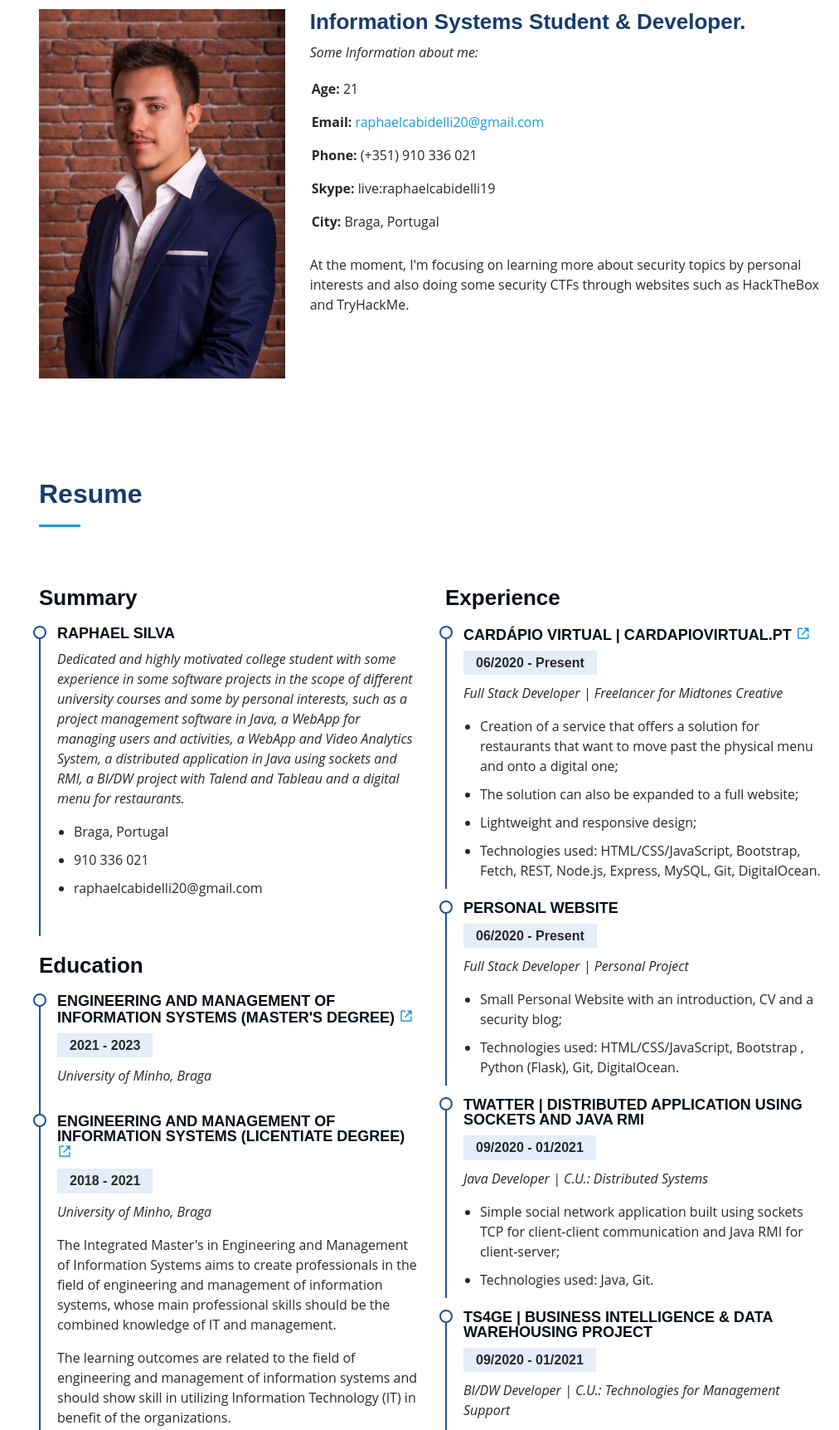
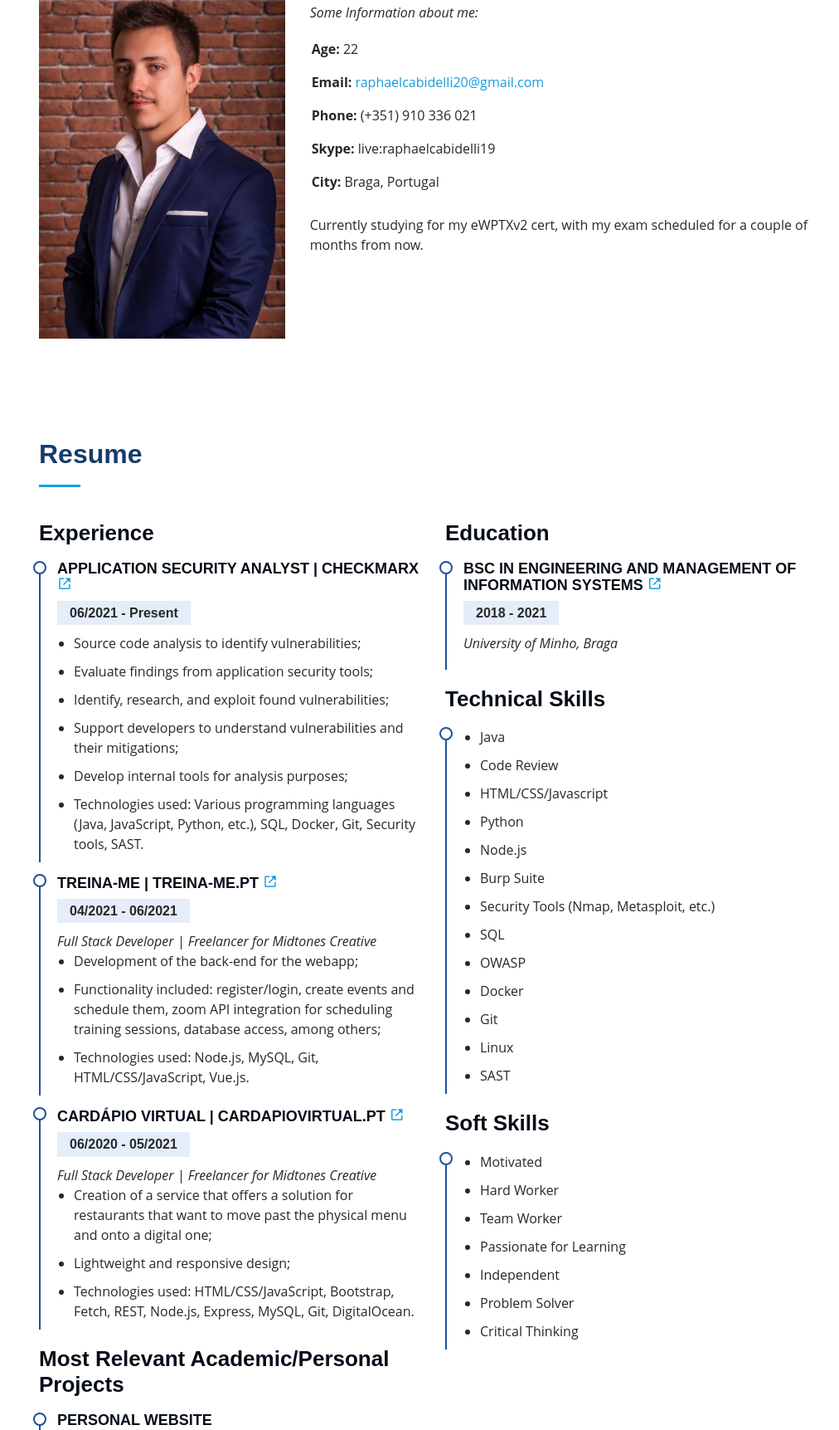
Before and after one commit to RaphaelCSSilva/mywebsite, a plain HTML site: page static/index.html in a window 1280 px wide. Shown: the part 1077-2800 px from the top of the page at 83% size, without its empty margins (268-1280 px from the left). Drawn offline with nearby package versions, Linux system fonts and the light colour scheme.

Commit message:
Update resume and about me

```diff
--- a/static/index.html
+++ b/static/index.html
@@ -78,14 +78,7 @@
 
         <div class="section-title">
           <h2>About</h2>
-          <p>I am a 3<sup>rd</sup> year Information Systems student at the University of Minho, with a passion for
-            Software Development and
-            Information Security. Experience with some software projects in the scope
-            of different university courses and some by personal interests, such as a
-            project management software in Java, a WebApp for managing users and
-            activities, a WebApp and Video Analytics System, a distributed application in Java using sockets and RMI, a
-            BI/DW project with Talend and Tableau and a digital menu for
-            restaurants.</p>
+          <p>Highly passionate for the cybersecurity world and all things related to the Information Systems and Technologies area. Experience with performing code reviews in various languages, in a mindset of bug hunting. Love practicing and honing my security skills through personal research and practicing CTFs on HackTheBox and TryHackMe.</p>
         </div>
 
         <div class="row">
@@ -100,7 +93,7 @@
             <div class="row">
               <div class="col-lg-6">
                 <ul>
-                  <li><i class="icofont-rounded-right"></i> <strong>Age:</strong> 21</li>
+                  <li><i class="icofont-rounded-right"></i> <strong>Age:</strong> 22</li>
                   <li><i class="icofont-rounded-right"></i> <strong>Email:</strong><a
                       href="mailto:raphaelcabidelli20@gmail.com"> raphaelcabidelli20@gmail.com</a></li>
                   <li><i class="icofont-rounded-right"></i> <strong>Phone:</strong> (+351) 910 336 021</li>
@@ -110,9 +103,7 @@
               </div>
             </div>
             <p>
-              At the moment, I'm focusing on learning more about security topics by personal interests and also doing
-              some security CTFs
-              through websites such as HackTheBox and TryHackMe.
+              Currently studying for my eWPTXv2 cert, with my exam scheduled for a couple of months from now.
             </p>
           </div>
         </div>
@@ -123,101 +114,50 @@
     <!-- ======= Resume Section ======= -->
     <section id="resume" class="resume">
       <div class="container">
-
         <div class="section-title">
           <h2>Resume</h2>
-          <!-- <p>Magnam dolores commodi suscipit. Necessitatibus eius consequatur ex aliquid fuga eum quidem. Sit sint consectetur velit. Quisquam quos quisquam cupiditate. Et nemo qui impedit suscipit alias ea. Quia fugiat sit in iste officiis commodi quidem hic quas.</p> -->
-        </div>
 
         <div class="row">
-          <div class="col-lg-6" data-aos="fade-up" data-aos-delay="100">
-            <h3 class="resume-title"> Summary</h3>
-            <div class="resume-item">
-              <h4>Raphael Silva</h4>
-              <p><em>Dedicated and highly motivated college student with some experience in some software projects in
-                  the scope
-                  of different university courses and some by personal interests, such as a
-                  project management software in Java, a WebApp for managing users and
-                  activities, a WebApp and Video Analytics System, a distributed application in Java using sockets and
-                  RMI, a
-                  BI/DW project with Talend and Tableau and a digital menu for
-                  restaurants.</em></p>
-              <ul>
-                <li>Braga, Portugal</li>
-                <li>910 336 021</li>
-                <li>raphaelcabidelli20@gmail.com</li>
-              </ul>
-            </div>
-            <h3 class="resume-title">Education</h3>
-            <div class="resume-item">
-              <h4>Engineering and Management of Information Systems (Master's Degree) <a
-                  href="https://www.uminho.pt/PT/ensino/oferta-educativa/_layouts/15/UMinho.PortalUM.UI/Pages/CatalogoCursoDetail.aspx?itemId=3680&catId=11"
-                  target="_blank"><i class='bx bx-link-external'></i></a></h4>
-              <h5>2021 - 2023</h5>
-              <p><em>University of Minho, Braga</em></p>
-            </div>
-            <div class="resume-item">
-              <h4>Engineering and Management of Information Systems (Licentiate Degree) <a
-                  href="https://www.uminho.pt/PT/ensino/oferta-educativa/_layouts/15/UMinho.PortalUM.UI/Pages/CatalogoCursoDetail.aspx?itemId=3680&catId=11"
-                  target="_blank"><i class='bx bx-link-external'></i></a></h4>
-              <h5>2018 - 2021</h5>
-              <p><em>University of Minho, Braga</em></p>
-              <p>
-                The Integrated Master's in Engineering and Management of Information Systems aims to create
-                professionals in the field of engineering and management of information systems, whose main professional
-                skills should be the combined knowledge of IT and management.
-              </p>
-              <p>
-                The learning outcomes are related to the field of engineering and management of information systems and
-                should show skill in utilizing Information Technology (IT) in benefit of the organizations.
-              </p>
-            </div>
-            <h3 class="resume-title">Technical Skills</h3>
-            <div class="resume-item pb-0">
-              <ul>
-                <li>Java (Object Oriented)</li>
-                <li>Python</li>
-                <li>Node.js</li>
-                <li>HTML/CSS/Javascript</li>
-                <li>SQL</li>
-                <li>Docker</li>
-                <li>Git</li>
-                <li>Linux</li>
-                <li>UML</li>
-                <li>Tableau</li>
-                <li>Talend</li>
-              </ul>
-            </div>
-            <h3 class="resume-title">Soft Skills</h3>
-            <div class="resume-item pb-0">
-              <ul>
-                <li>Motivated</li>
-                <li>Hard Worker</li>
-                <li>Team Worker</li>
-                <li>Passionate for Learning</li>
-                <li>Independent</li>
-                <li>Problem Solver</li>
-                <li>Critical Thinking</li>
-              </ul>
-            </div>
-          </div>
           <div class="col-lg-6" data-aos="fade-up">
             <h3 class="resume-title">Experience</h3>
             <div class="resume-item pb-0">
+              <h4>Application Security Analyst | Checkmarx <a href="https://checkmarx.com" target="_blank"><i
+                    class='bx bx-link-external'></i></a></h4>
+              <h5>06/2021 - Present</h5>
+              <ul>
+                <li>Source code analysis to identify vulnerabilities;</li>
+                <li>Evaluate findings from application security tools;</li>
+                <li>Identify, research, and exploit found vulnerabilities;</li>
+                <li>Support developers to understand vulnerabilities and their mitigations;</li>
+                <li>Develop internal tools for analysis purposes;</li>
+                <li>Technologies used: Various programming languages (Java, JavaScript, Python, etc.), SQL, Docker, Git, Security tools, SAST.</li>
+              </ul>
+            </div>
+            <div class="resume-item pb-0">
+              <h4>Treina-me | treina-me.pt <a href="https://treina-me.pt" target="_blank"><i
+                    class='bx bx-link-external'></i></a></h4>
+              <h5>04/2021 - 06/2021</h5>
+              <p><em>Full Stack Developer | Freelancer for Midtones Creative </em></p>
+              <ul>
+                <li>Development of the back-end for the webapp;</li>
+                <li>Functionality included: register/login, create events and schedule them, zoom API integration for scheduling training sessions, database access, among others;</li>
+                <li>Technologies used: Node.js, MySQL, Git, HTML/CSS/JavaScript, Vue.js.</li>
+              </ul>
+            </div>
+            <div class="resume-item pb-0">
               <h4>Cardápio Virtual | cardapiovirtual.pt <a href="https://cardapiovirtual.pt" target="_blank"><i
                     class='bx bx-link-external'></i></a></h4>
-              <h5>06/2020 - Present</h5>
+              <h5>06/2020 - 05/2021</h5>
               <p><em>Full Stack Developer | Freelancer for Midtones Creative </em></p>
               <ul>
                 <li>Creation of a service that offers a solution for restaurants that want to move
                   past the physical menu and onto a digital one;</li>
-                <li>The solution can also be
-                  expanded to a full website;</li>
                 <li>Lightweight and responsive design;</li>
                 <li>Technologies used: HTML/CSS/JavaScript, Bootstrap, Fetch, REST, Node.js,
                   Express, MySQL, Git, DigitalOcean.</li>
               </ul>
             </div>
+            <h3 class="resume-title">Most Relevant Academic/Personal Projects</h3>
             <div class="resume-item pb-0">
               <h4>Personal Website</h4>
               <h5>06/2020 - Present</h5>
@@ -237,7 +177,7 @@
                 <li>Technologies used: Java, Git.</li>
               </ul>
             </div>
-            <div class="resume-item pb-0">
+            <!-- <div class="resume-item pb-0">
               <h4>TS4GE | Business Intelligence & Data Warehousing Project</h4>
               <h5>09/2020 - 01/2021</h5>
               <p><em>BI/DW Developer | C.U.: Technologies for Management Support</em></p>
@@ -248,7 +188,7 @@
                 <li>Technologies used: Talend Data Quality, Talend Data Integration, MySQL,
                   MySQL Workbench, Tableau.</li>
               </ul>
-            </div>
+            </div> -->
             <div class="resume-item pb-0">
               <h4>PrisonTech | WebApp and Video Analysis System <a
                   href="https://github.com/RaphaelCSSilva/AnaliseVideoDAI" target="_blank"><i
@@ -267,7 +207,7 @@
                   JHipster, Grafana, Docker, Kubernetes, Git, Linux.</li>
               </ul>
             </div>
-            <div class="resume-item pb-0">
+<!--             <div class="resume-item pb-0">
               <h4>Task4Society | Fictitious yoga company website <a
                   href="https://github.com/RaphaelCSSilva/Task4Society" target="_blank"><i
                     class='bx bxl-github'></i></a></h4>
@@ -279,8 +219,8 @@
                 <li>Technologies used: HTML/CSS/JavaScript, Bootstrap, Fetch, REST, Node.js,
                   Express, MySQL, Passport, Git, Heroku.</li>
               </ul>
-            </div>
-            <div class="resume-item pb-0">
+            </div> -->
+            <!-- <div class="resume-item pb-0">
               <h4>FreeNAS | Home Server</h4>
               <h5>07/2019</h5>
               <p><em>Personal Project</em></p>
@@ -288,21 +228,76 @@
                 <li>Small personal project to learn the basics about servers and networks;</li>
                 <li>Technologies used: FreeNAS OS.</li>
               </ul>
+            </div> -->
+          </div>
+          <div class="col-lg-6" data-aos="fade-up" data-aos-delay="100">
+            <!-- <h3 class="resume-title"> Summary</h3>
+            <div class="resume-item">
+              <h4>Raphael Silva</h4>
+              <p><em>Dedicated and highly motivated college student with some experience in some software projects in
+                  the scope
+                  of different university courses and some by personal interests, such as a
+                  project management software in Java, a WebApp for managing users and
+                  activities, a WebApp and Video Analytics System, a distributed application in Java using sockets and
+                  RMI, a
+                  BI/DW project with Talend and Tableau and a digital menu for
+                  restaurants.</em></p>
+              <ul>
+                <li>Braga, Portugal</li>
+                <li>910 336 021</li>
+                <li>raphaelcabidelli20@gmail.com</li>
+              </ul>
+            </div> -->
+            <h3 class="resume-title">Education</h3>
+            <div class="resume-item">
+              <h4>BSc in Engineering and Management of Information Systems <a
+                  href="https://www.uminho.pt/PT/ensino/oferta-educativa/_layouts/15/UMinho.PortalUM.UI/Pages/CatalogoCursoDetail.aspx?itemId=3680&catId=11"
+                  target="_blank"><i class='bx bx-link-external'></i></a></h4>
+              <h5>2018 - 2021</h5>
+              <p><em>University of Minho, Braga</em></p>
+              <!-- <p>
+                The Integrated Master's in Engineering and Management of Information Systems aims to create
+                professionals in the field of engineering and management of information systems, whose main professional
+                skills should be the combined knowledge of IT and management.
+              </p>
+              <p>
+                The learning outcomes are related to the field of engineering and management of information systems and
+                should show skill in utilizing Information Technology (IT) in benefit of the organizations.
+              </p> -->
             </div>
+            <h3 class="resume-title">Technical Skills</h3>
             <div class="resume-item pb-0">
-              <h4>HiProject | Project Management Application in Java <a
-                  href="https://github.com/RaphaelCSSilva/HiProject" target="_blank"><i class='bx bxl-github'></i></a>
-              </h4>
-              <h5>02/2019 – 06/2019</h5>
-              <p><em>Back-End Developer | C.U.: Programming Paradigms</em></p>
               <ul>
-                <li>First year course project to learn the basics of OOP programming;</li>
-                <li>Manage projects, create tasks, subtasks, add users and more;</li>
-                <li>Technologies used: Java, Git.</li>
+                <li>Java</li>
+                <li>Code Review</li>
+                <li>HTML/CSS/Javascript</li>
+                <li>Python</li>
+                <li>Node.js</li>
+                <li>Burp Suite</li>
+                <li>Security Tools (Nmap, Metasploit, etc.)</li>
+                <li>SQL</li>
+                <li>OWASP</li>
+                <li>Docker</li>
+                <li>Git</li>
+                <li>Linux</li>
+                <li>SAST</li>
+              </ul>
+            </div>
+            <h3 class="resume-title">Soft Skills</h3>
+            <div class="resume-item pb-0">
+              <ul>
+                <li>Motivated</li>
+                <li>Hard Worker</li>
+                <li>Team Worker</li>
+                <li>Passionate for Learning</li>
+                <li>Independent</li>
+                <li>Problem Solver</li>
+                <li>Critical Thinking</li>
               </ul>
             </div>
           </div>
         </div>
+      </div>
 
       </div>
     </section><!-- End Resume Section -->
```
